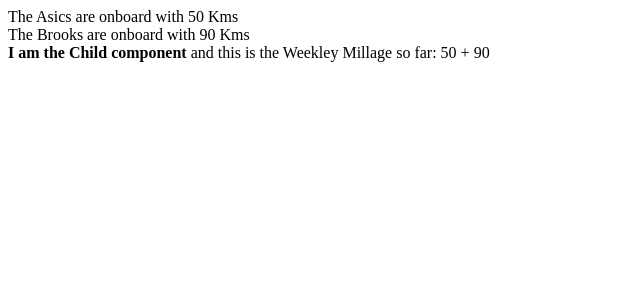
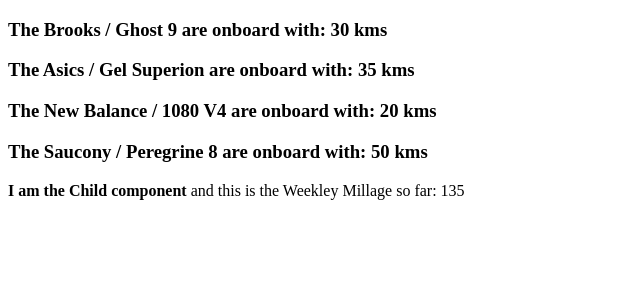
Before and after one commit to nigmasilmi/react-essential-training, a React (Create React App) app in the folder first-react/: page / in a window 1280 px wide. Shown: the top 300 px of the page, without its empty margins (0-640 px from the left). Built offline with nearby package versions, Linux system fonts and the light colour scheme.

Commit message:
Display Child components and mapping data

```diff
--- a/first-react/src/index.js
+++ b/first-react/src/index.js
@@ -1,30 +1,86 @@
 import React from 'react';
 import ReactDOM from 'react-dom';
 
+let equipment = [
+  {
+    brand: "Brooks",
+    model: "Ghost 9",
+    type: "Cushioning",
+    sole: "Neutral",
+    kms: 30
+  },
+  {
+    brand: "Asics",
+    model: "Gel Superion",
+    type: "Stability",
+    sole: "Pronation",
+    kms: 35
+  },
+  {
+    brand: "New Balance",
+    model: "1080 V4",
+    type: "Cushioning",
+    sole: "Neutral",
+    kms: 20
+  },
+  {
+    brand: "Saucony",
+    model: "Peregrine 8",
+    type: "Trail",
+    sole: "Neutral",
+    kms: 50
+  },
+];
 
-const KmsCounter = ({ equipOne, equipTwo }) => {
+// calc function
+
+const addUpThoseKms = (equipment) => {
+  let total = 0;
+  for (let pair of equipment) {
+
+    total += pair.kms;
+
+  }
+  return total;
+};
+
+const KmsCounter = () => {
   return (
     <section>
       <article>
-        <div> <strong>I am the Child component</strong> and this is the Weekley Millage so far: {equipOne} + {equipTwo} </div>
+        <div> <strong>I am the Child component</strong> and this is the Weekley Millage so far: {addUpThoseKms(equipment)}  </div>
       </article>
     </section>
   )
 };
 
-const EquipShare = ({ asicsKms, brooksKms }) => {
+
+
+const Pair = ({ brand, model, kms }) => {
+  return (
+    <div>
+      <h3>
+        The {brand} / {model} are onboard with: {kms} kms
+      </h3>
+    </div>
+  )
+};
+
+
+const EquipShare = ({ equipment }) => {
   return (
     <section>
-      <div>The Asics are onboard with {asicsKms} Kms </div>
-      <div>The Brooks are onboard with {brooksKms} Kms </div>
-      <KmsCounter equipOne={asicsKms} equipTwo={brooksKms} />
-    </section>
+      <div>{equipment.map((pair, i) => <Pair key={i} brand={pair.brand} model={pair.model} kms={pair.kms} />)}</div>
+      <KmsCounter />
+    </section >
+
+
   )
 };
 
 ReactDOM.render(
   <div>
-    <EquipShare asicsKms={50} brooksKms={90} />
+    <EquipShare equipment={equipment} />
   </div>,
   document.getElementById("root")
 
```
